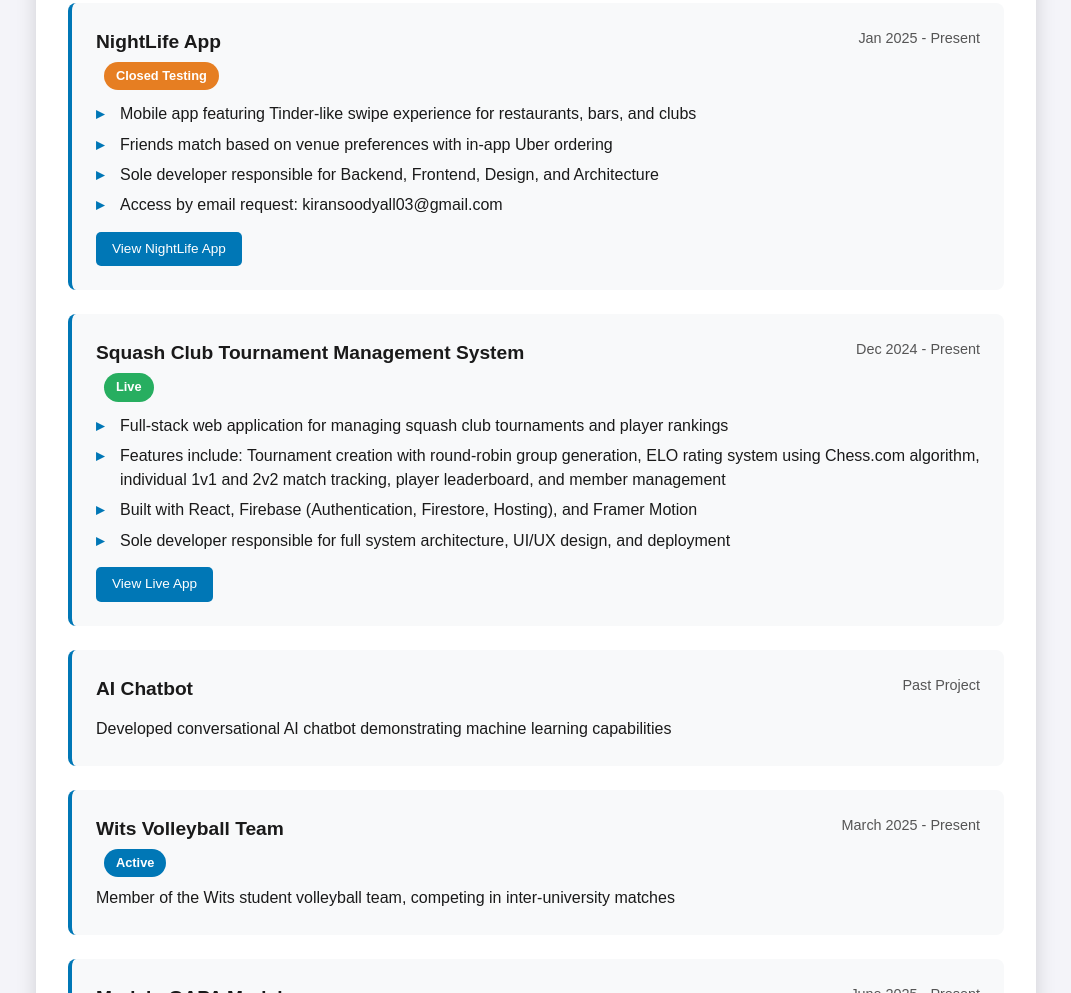
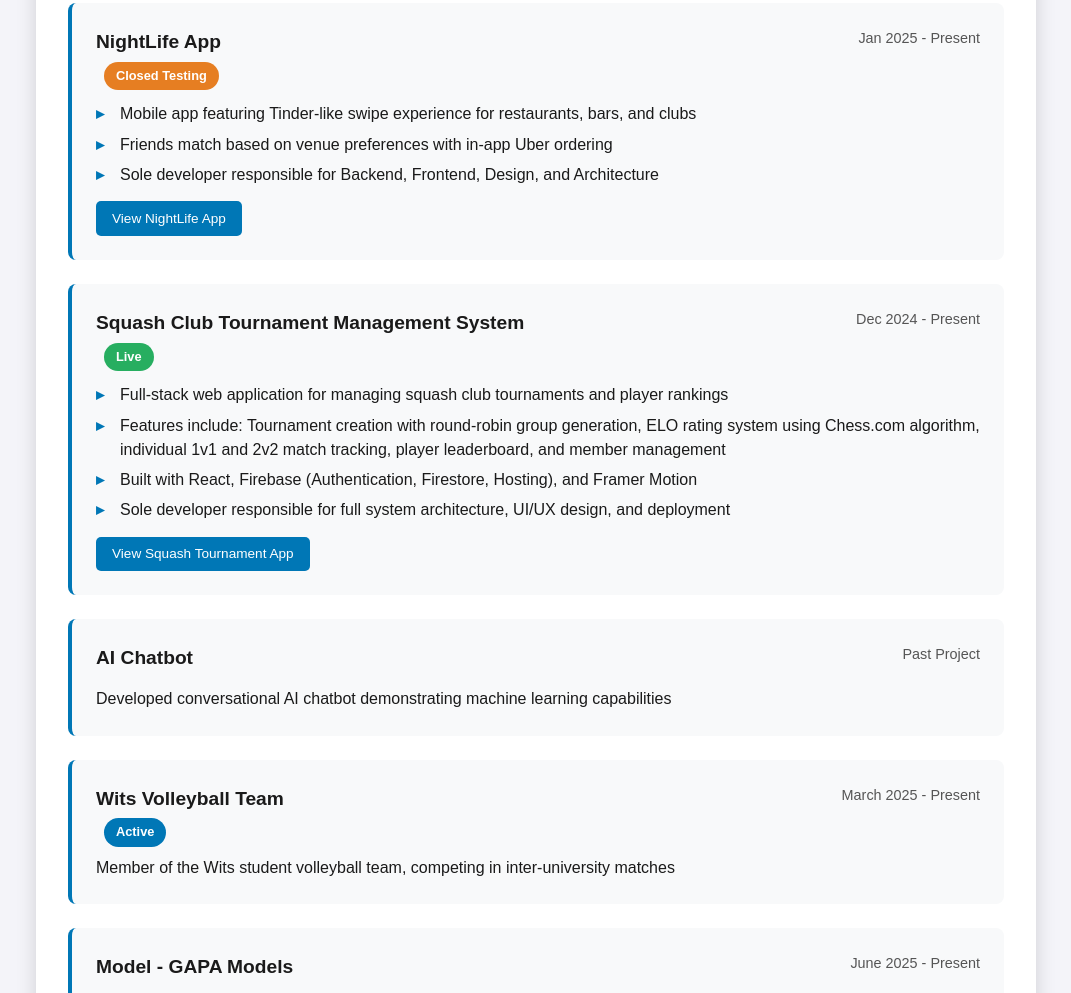
Before and after one commit to Kiransoodyall03/Kiran_cv, a plain HTML site: page index.html in a window 1280 px wide. Shown: the part 1792-2785 px from the top of the page, without its empty margins (104-1175 px from the left). Drawn offline with Linux system fonts and the light colour scheme.

Commit message:
CVupdate

```diff
--- a/index.html
+++ b/index.html
@@ -383,7 +383,6 @@
                         <li>Mobile app featuring Tinder-like swipe experience for restaurants, bars, and clubs</li>
                         <li>Friends match based on venue preferences with in-app Uber ordering</li>
                         <li>Sole developer responsible for Backend, Frontend, Design, and Architecture</li>
-                        <li>Access by email request: kiransoodyall03@gmail.com</li>
                     </ul>
                     <a href="https://drive.google.com/drive/folders/12rgtNvfMBrVLqbcR2Ujodkmsvsbqwe76?usp=drive_link" target="_blank" class="project-link">View NightLife App</a>
                 </div>
@@ -402,7 +401,7 @@
                         <li>Built with React, Firebase (Authentication, Firestore, Hosting), and Framer Motion</li>
                         <li>Sole developer responsible for full system architecture, UI/UX design, and deployment</li>
                     </ul>
-                    <a href="https://squashclub-e8a0c.web.app" target="_blank" class="project-link">View Live App</a>
+                    <a href="https://squashclub-e8a0c.web.app" target="_blank" class="project-link">View Squash Tournament App</a>
                 </div>
 
                 <div class="item">
```
